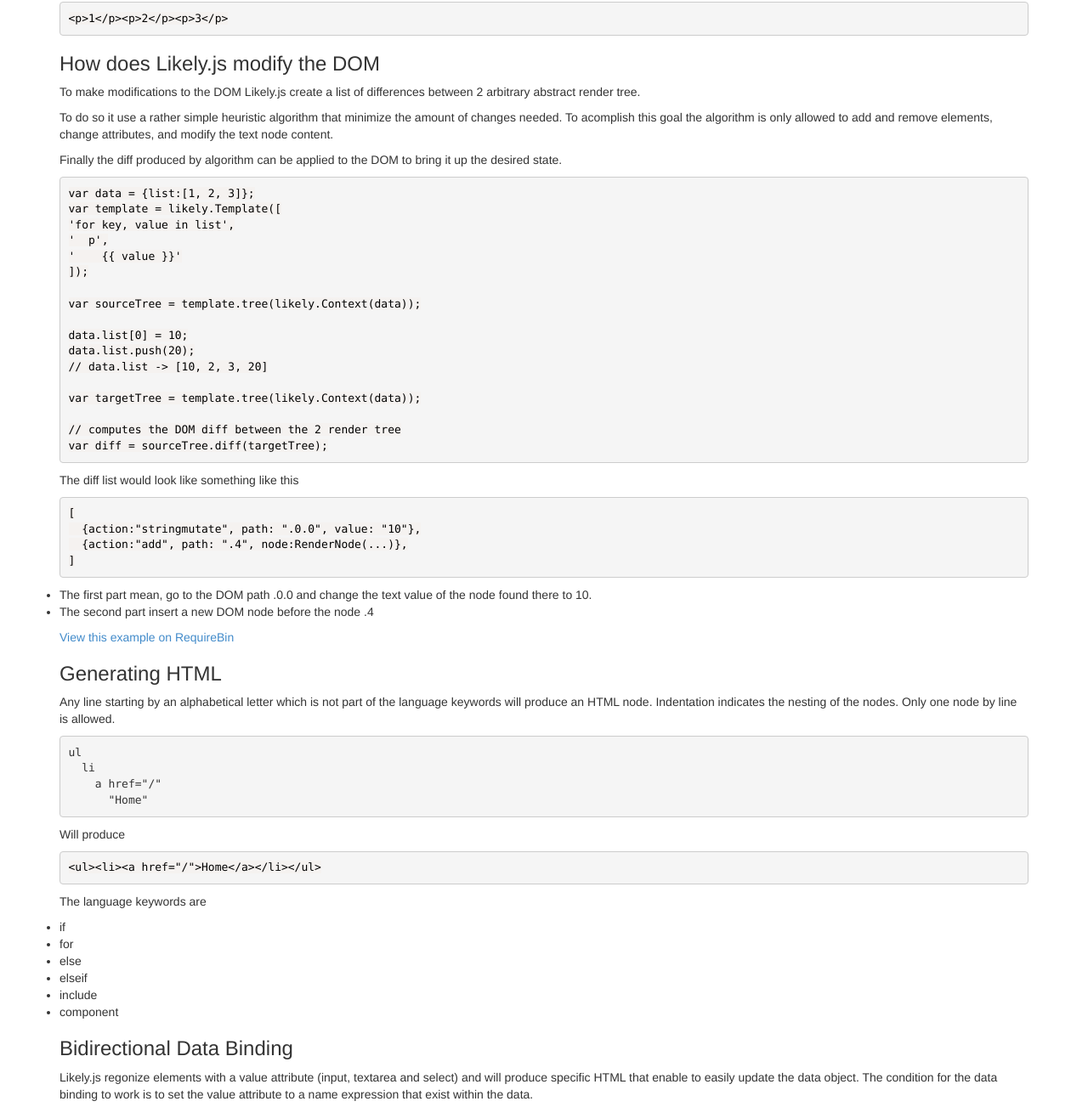
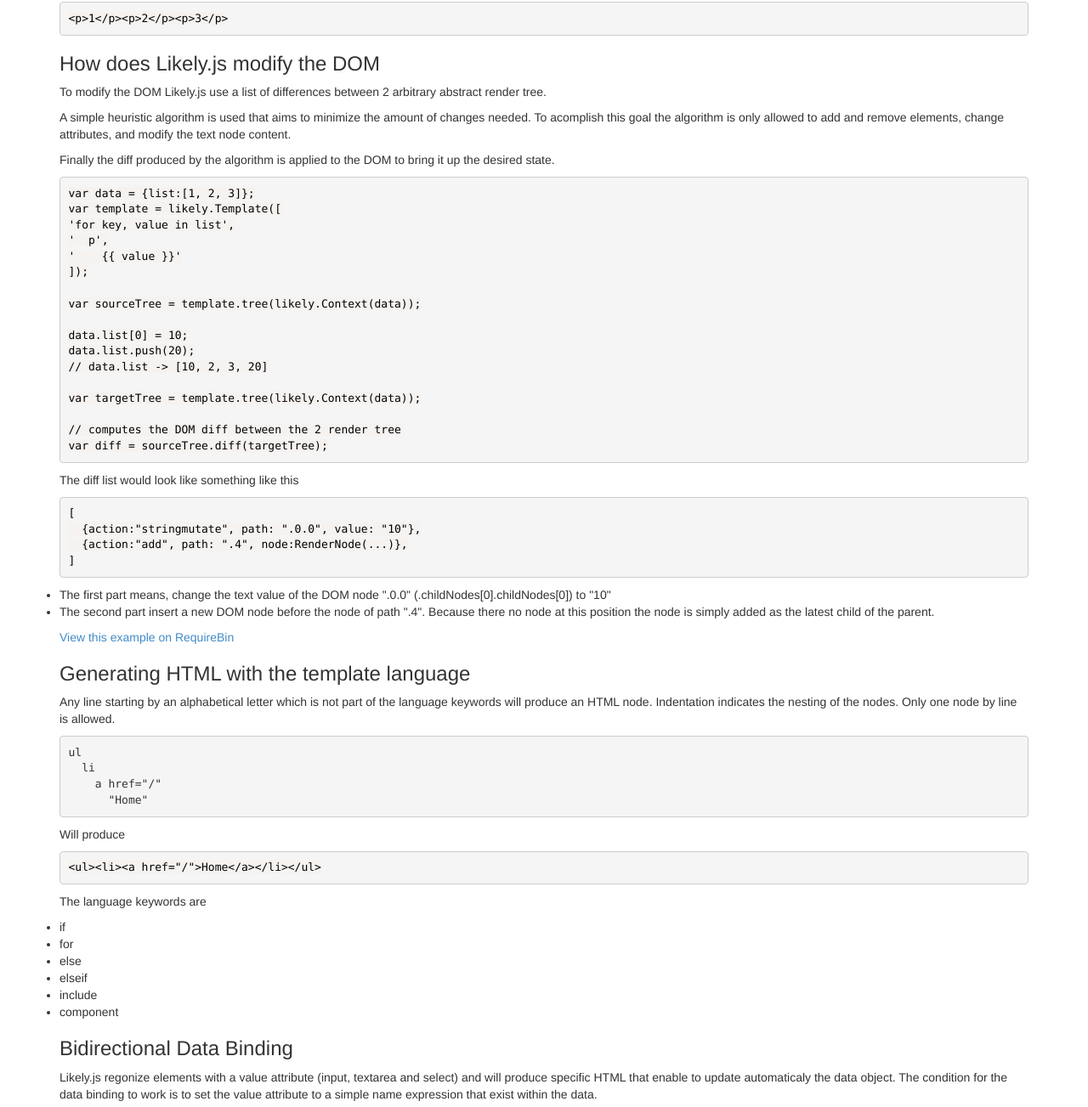
Before and after one commit to batiste/likely.js, a website with bundled scripts: page index.html in a window 1280 px wide. Shown: the part 1697-3000 px from the top of the page at 85% size. Built offline with nearby package versions, Linux system fonts and the light colour scheme.

Commit message:
Documentation wording corrections

```diff
--- a/index.html
+++ b/index.html
@@ -134,13 +134,14 @@
 
 <h3>How does Likely.js modify the DOM</h3>
 
-<p>To make modifications to the DOM Likely.js create a list of differences between 2 arbitrary abstract render tree.</p>
+<p>To modify the DOM Likely.js use a list of differences between 2 arbitrary abstract render tree.</p>
 
-<p>To do so it use a rather simple heuristic algorithm that minimize the amount of changes needed.
+<p>A simple heuristic algorithm is used that aims to minimize the amount of changes needed.
 To acomplish this goal the algorithm is only allowed to add and remove elements,
 change attributes, and modify the text node content.</p>
 
-<p>Finally the diff produced by algorithm can be applied to the DOM to bring it up the desired state.</p>
+<p>Finally the diff produced by the algorithm is applied to the DOM
+to bring it up the desired state.</p>
 
 
 <pre><code class="language-javascript">var data = {list:[1, 2, 3]};
@@ -170,8 +171,9 @@
 </code></pre>
 
 <ul>
-<li>The first part mean, go to the DOM path .0.0 and change the text value of the node found there to 10.</li>
-<li>The second part insert a new DOM node before the node .4</li>
+<li>The first part means, change the text value of the DOM node ".0.0" (.childNodes[0].childNodes[0]) to "10"</li>
+<li>The second part insert a new DOM node before the node of path ".4". Because there no node at this position the
+node is simply added as the latest child of the parent.</li>
 </ul>
 
 
@@ -179,7 +181,7 @@
 <a class="requirebin-link" target="_blank" href="http://requirebin.com/?gist=8ce92ca035045799190d">View this example on RequireBin</a>
 </p>
 
-<h3 id="generate">Generating HTML</h3>
+<h3 id="generate">Generating HTML with the template language</h3>
 
 <p>Any line starting by an alphabetical letter which is not part of the language keywords will produce an HTML node. Indentation indicates the nesting of the nodes. Only one node by line is allowed.</p>
 
@@ -207,8 +209,8 @@
 <h3 id="binding">Bidirectional Data Binding</h3>
 
 <p>Likely.js regonize elements with a value attribute (input, textarea and select) and will produce specific HTML
-that enable to easily update the data object. The condition for
-the data binding to work is to set the value attribute to a name expression that exist within the data.</p>
+that enable to update automaticaly the data object. The condition for
+the data binding to work is to set the value attribute to a simple name expression that exist within the data.</p>
 
 <pre><code class="language-javascript">var tpl = likely.Template("input value=<strong>{{ name }}</strong>");
 var div = document.getElementById('someDiv');
@@ -361,7 +363,7 @@
 <p>The filter operator pass the left value to a function available in the
 current Context.
 
-<pre><code class="language-javascript">var data = {classname: "Selected",
+<pre><code class="language-javascript">var data = {classname: "SELECTED",
   lowercase: function(value, context){
     return value.toLowerCase();
   }
@@ -387,16 +389,17 @@
 
 <pre>p class={{ <strong>callMe</strong>("myClass") }}</pre>
 
-<p>In the other hand if the function is called within an event attribute, the evaluation is executed only
-at runtime, when the event is triggered.</p>
+<p>In the other hand when the function is called by an event attribute, the function is evaluated
+at runtime when the event is triggered.</p>
 
 <pre>p lk-click={{ <strong>callMe</strong>("clicked") }}</pre>
 
-<p>For a more complex example <a href="examples/crud.html">checkout the basic CRUD application demo.</a></p>
+<p>For an example of function usage <a href="examples/crud.html">checkout the basic CRUD application demo.</a></p>
 
 <h4 id="passing-events">Passing events</h4>
 
-<p>Before calling a function, the event object is injected into the context under the name <stron>event</strong>.</p>
+<p>The event object is injected into the context under the name <strong>event</strong>
+so it can be passed as an argument.</p>
 
 <pre>p lk-click={{ callMe(<strong>event</strong>) }}</pre>
 
```
